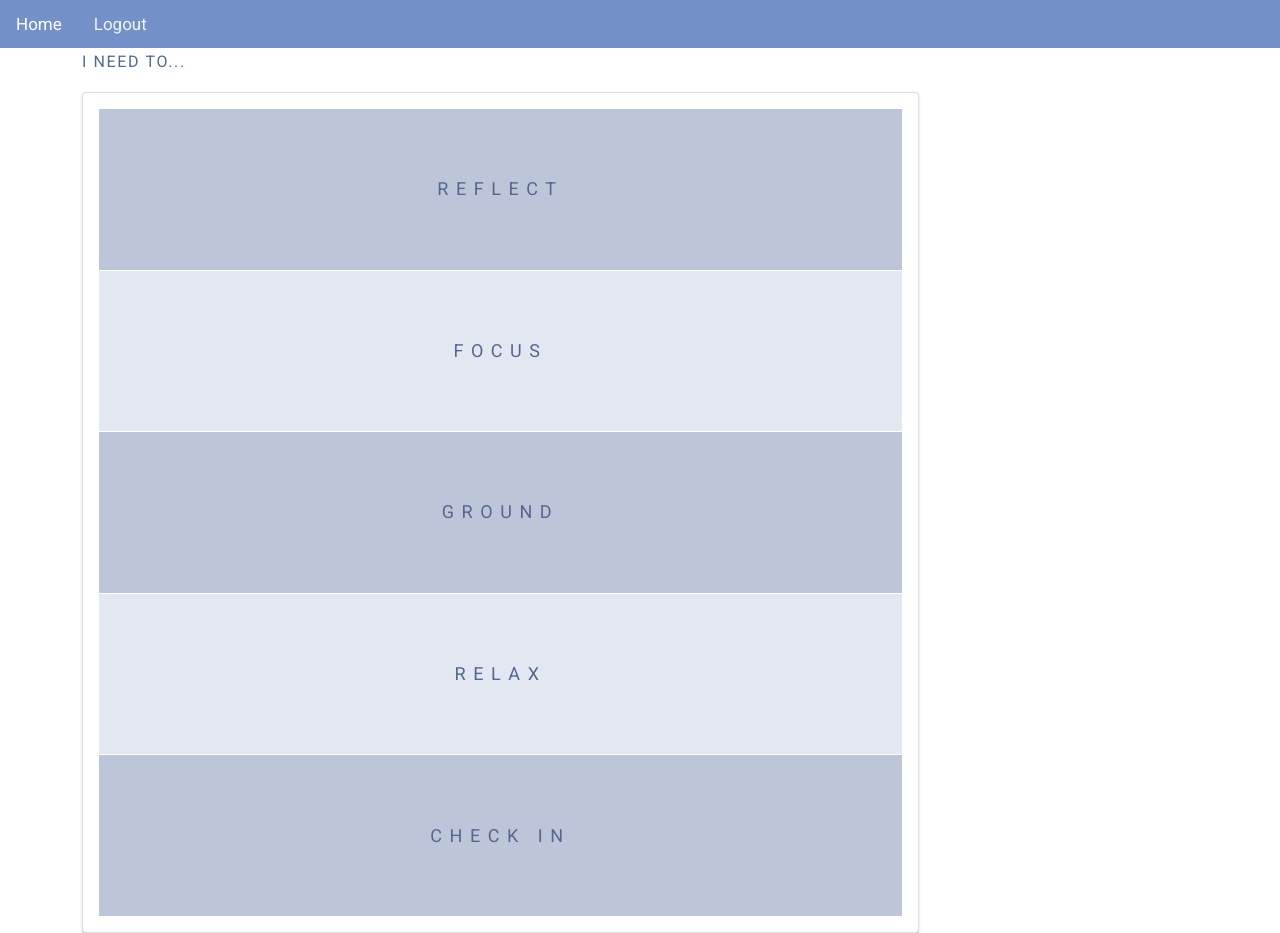
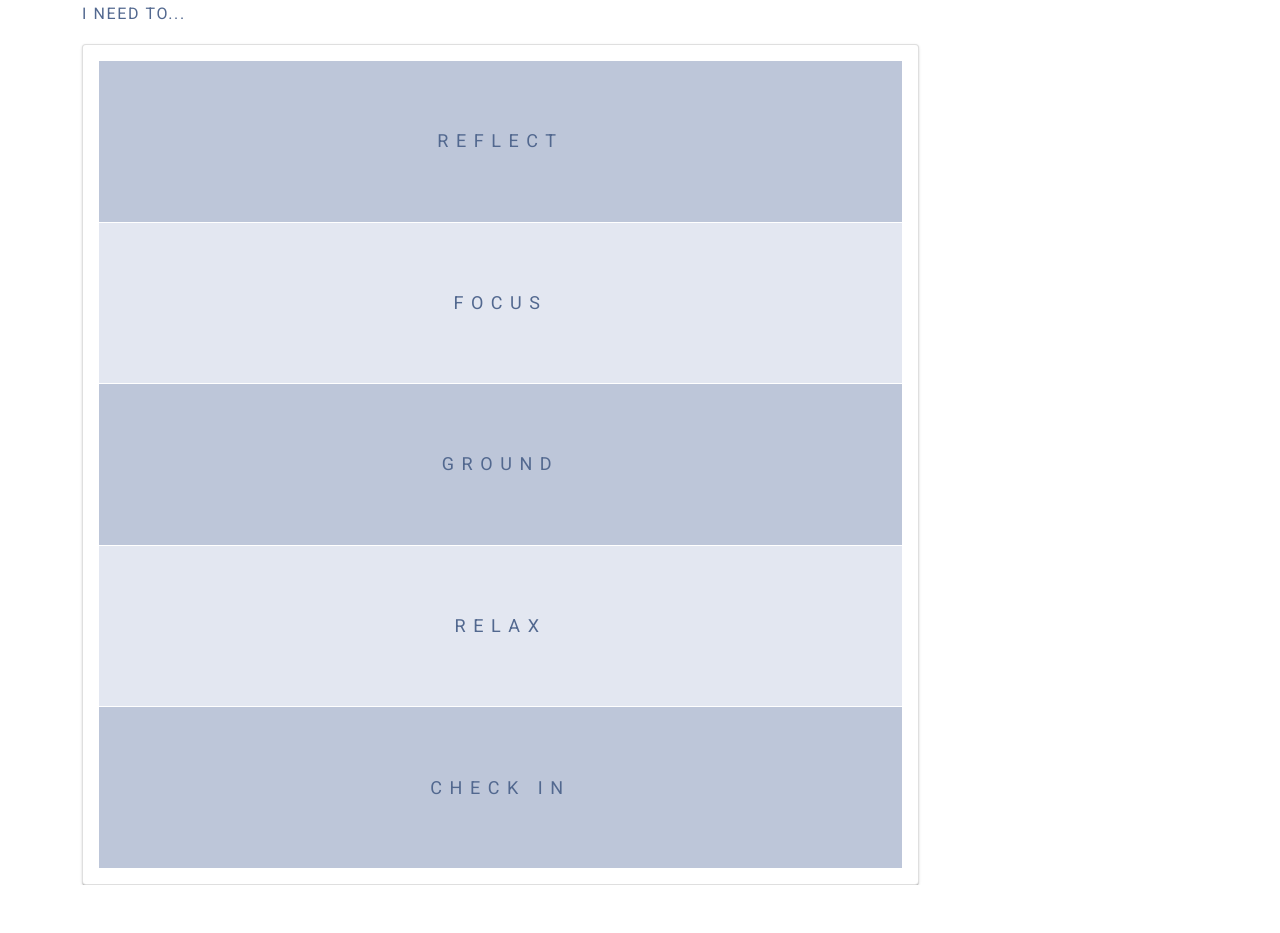
Before and after one commit to 2122SeniorProject06/2122_Senior_Project_06_UI, an Angular app: page /main-menu in a window 1280 px wide. After the commit the page ends 885 px from the top, so only its background shows below. Built offline with nearby package versions, Linux system fonts and the light colour scheme.

Commit message:
Removed topnav from main menu

```diff
--- a/src/app/mainmenu/mainmenu.component.html
+++ b/src/app/mainmenu/mainmenu.component.html
@@ -1,8 +1,3 @@
-<div class="topnav">
-  <a class="active" href="#home">Home</a>
-  <a href="#news">Logout</a>
-</div>
-
 <div class="container">
   <h3 class="title">I NEED TO...</h3>
 
```
Lines whose indentation alone changed are shown as unchanged.
